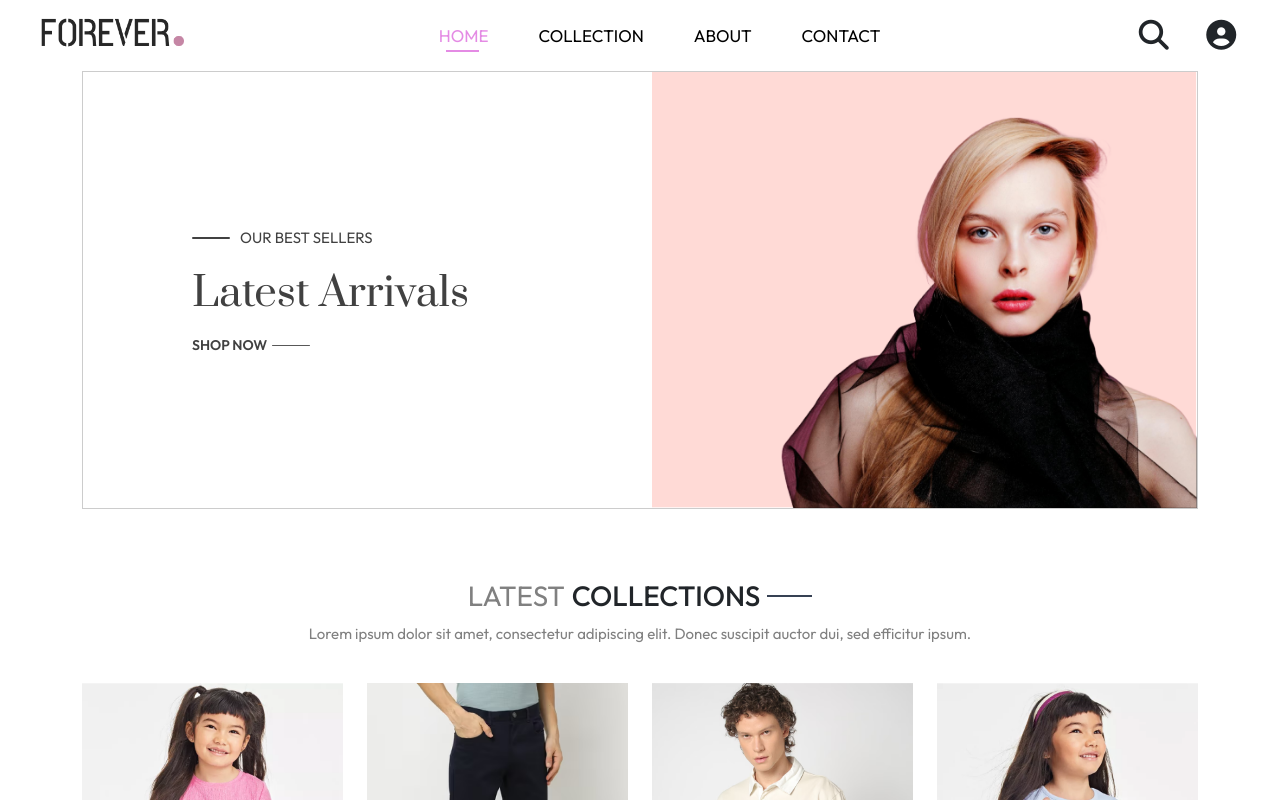
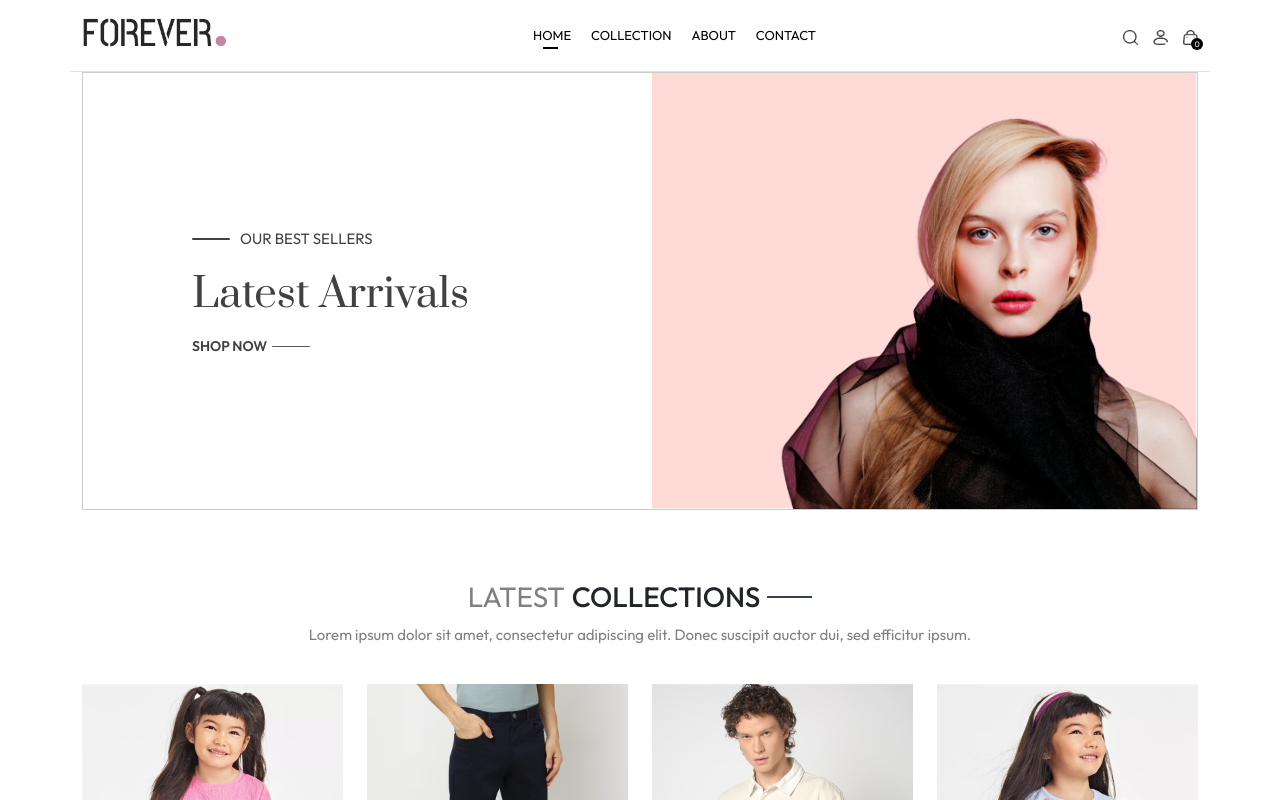
Before and after one commit to ArkoprobhaMazumder/newEcommerce2026, a React (Vite) app: page / in a window 1280 px wide. Shown: the top 800 px of the page. Built offline with nearby package versions, Linux system fonts and the light colour scheme.

Commit message:
Navbar Refactor Start

```diff
--- a/src/Components/navbar/Navbar.jsx
+++ b/src/Components/navbar/Navbar.jsx
@@ -9,6 +9,8 @@ const Navbar = () => {
   const [showMobileNav, setShowMobileNav] = useState(false);
   return (
     <>
+      <div className="container border-bottom">
+
         <div className={css.navbar}>
           <div className={css.navMain}>
             <div className={css.navLogoBox}>
@@ -35,10 +37,12 @@ const Navbar = () => {
             <div className={css.navUtilityBox}>
               <div className={css.navUserProfile}>
                 <div className={css.searchLogoBox}>
-                <i className="fa-solid fa-magnifying-glass"></i>
+                  {/* <i className="fa-solid fa-magnifying-glass"></i> */}
+                  <img src={assets.search_icon} alt="forevr_search" loading='lazy' />
                 </div>
                 <div className={css.userLogoBox}>
-                <i className="fa-solid fa-circle-user"></i>
+                  {/* <i className="fa-solid fa-circle-user"></i> */}
+                  <img src={assets.profile_icon} alt="forevr_user" loading='lazy' />
                   <div className={css.userProfileContainer}>
                     <NavLink to='/about' className={({ isActive }) => isActive ? 'fw-bold fs-5' : 'fw-bold fs-5'}>
                       Profile
@@ -51,12 +55,17 @@ const Navbar = () => {
                     </NavLink>
                   </div>
                 </div>
+                <div className={css.cartLogoBox}>
+                  <img src={assets.cart_icon} alt="forevr_cart" loading='lazy' />
+                  <div className={css.cartItemCount}>0</div>
+                </div>
               </div>
             </div>
 
             {/* Mobile hamburger menu Responsive */}
-          <div className={css.navBurger} onClick={()=>setShowMobileNav(true)}>
-            <span className="material-symbols-outlined">menu</span>
+            <div className={css.navBurger} onClick={() => setShowMobileNav(true)}>
+              {/* <span className="material-symbols-outlined">menu</span> */}
+              <img src={assets.menu_icon} alt="nav_burger" loading='lazy'/>
             </div>
             <NavbarMobile
               visible={showMobileNav}
@@ -64,8 +73,9 @@ const Navbar = () => {
             />
           </div>
         </div>
+      </div>
       <Outlet />
-      <Footer/>
+      <Footer />
     </>
   )
 }
--- a/src/Components/navbar/navbar.module.css
+++ b/src/Components/navbar/navbar.module.css
@@ -1,5 +1,5 @@
 .navbar {
-    padding: 15px 40px;
+    padding: 15px 0px;
     /* background-color: red; */
 }
 
@@ -22,7 +22,7 @@
 
 .navLinkBox {
     display: flex;
-    gap: 50px;
+    gap: 20px;
     align-items: center;
     justify-content: center;
 
@@ -33,7 +33,7 @@
 
 .navLink {
     color: black;
-    font-size: 17px;
+    font-size: 13px;
     text-decoration: none;
 
     &:hover {
@@ -43,24 +43,26 @@
 }
 
 .navLinkActive {
-    color: rgba(199, 11, 199, 0.474);
-    font-size: 17px;
+    /* color: rgba(199, 11, 199, 0.474); */
+    color: #000;
+    font-size: 13px;
     text-decoration: none;
     position: relative;
 
     &:hover {
-        color: navy;
+        /* color: navy; */
         transition: all 0.5s ease-in-out;
     }
 
     &::after {
         content: '';
-        width: 65%;
+        width: 40%;
         height: 2px;
-        background-color: rgba(199, 11, 199, 0.474);
+        /* background-color: rgba(199, 11, 199, 0.474); */
+        background: #000;
         position: absolute;
         bottom: -4px;
-        left: 15%;
+        left: 25%;
     }
 }
 
@@ -75,7 +77,7 @@
     display: flex;
     align-items: center;
     justify-content: center;
-    gap: 30px;
+    gap: 15px;
 
     .searchLogoBox {
         cursor: pointer;
@@ -88,12 +90,9 @@
             gap: 10px !important;
         }
 
-        & i {
-            font-size: 30px;
-
-            @media(max-width: 576px) {
-                font-size: 15px;
-            }
+        & img {
+            width: 15px;
+            height: 15px;
         }
     }
 
@@ -154,8 +153,35 @@
             display: flex;
         }
 
-        & i {
-            font-size: 30px;
+        & img {
+            width: 15px;
+            height: 15px;
+        }
+    }
+
+    .cartLogoBox {
+        cursor: pointer;
+        position: relative;
+
+        & img {
+            width: 15px;
+            height: 15px;
+        }
+
+        .cartItemCount{
+            position: absolute;
+            bottom: -2px;
+            right: -5px;
+            width: 12px;
+            height: 12px;
+            background-color: #000;
+            color: white;
+            font-size: 10px;
+            display: flex;
+            align-items: center;
+            justify-content: center;
+            border-radius: 50%;
+            font-size: 8px;
         }
     }
 }
@@ -182,8 +208,10 @@
         display: block;
     }
 
-    &>span {
-        font-size: 40px;
+    &>img {
+        /* font-size: 40px; */
+        width: 50px;
+        height: 20px;
     }
 }
 
@@ -215,16 +243,18 @@
     .navMobileTop {
         position: relative;
 
-        &>i {
+        &>img {
             position: absolute;
             top: 10px;
             right: 0;
             z-index: 4;
-            font-size: 40px;
+            width: 40px;
+            height: 40px;
             cursor: pointer;
 
             @media(max-width: 576px) {
-                font-size: 20px;
+                width: 20px;
+                height: 20px;
             }
         }
     }
--- a/src/pages/about/about.module.css
+++ b/src/pages/about/about.module.css
@@ -39,6 +39,7 @@
 
         @media(max-width: 576px) {
             margin-top: 25px;
+            text-align: center;
         }
 
         &>p {
@@ -48,6 +49,12 @@
             font-size: 14px !important;
             line-height: 20px !important;
             padding: 10px 0px !important;
+
+            @media(max-width: 576px) {
+                width: 100%;
+                font-size: 12px !important;
+                line-height: 18px !important;
+            }
         }
     }
 
@@ -58,6 +65,10 @@
         & h4 {
             text-align: left;
             margin-bottom: 40px;
+
+            @media(max-width: 576px) {
+                text-align: center;
+            }
         }
 
         .aboutConds {
@@ -70,7 +81,7 @@
             .aboutDataBox {
                 width: 70%;
 
-                & p{
+                & p {
                     color: #6a7282 !important;
                     font-weight: 400 !important;
                     font-size: 11px !important;
```
Lines whose indentation alone changed are shown as unchanged.
